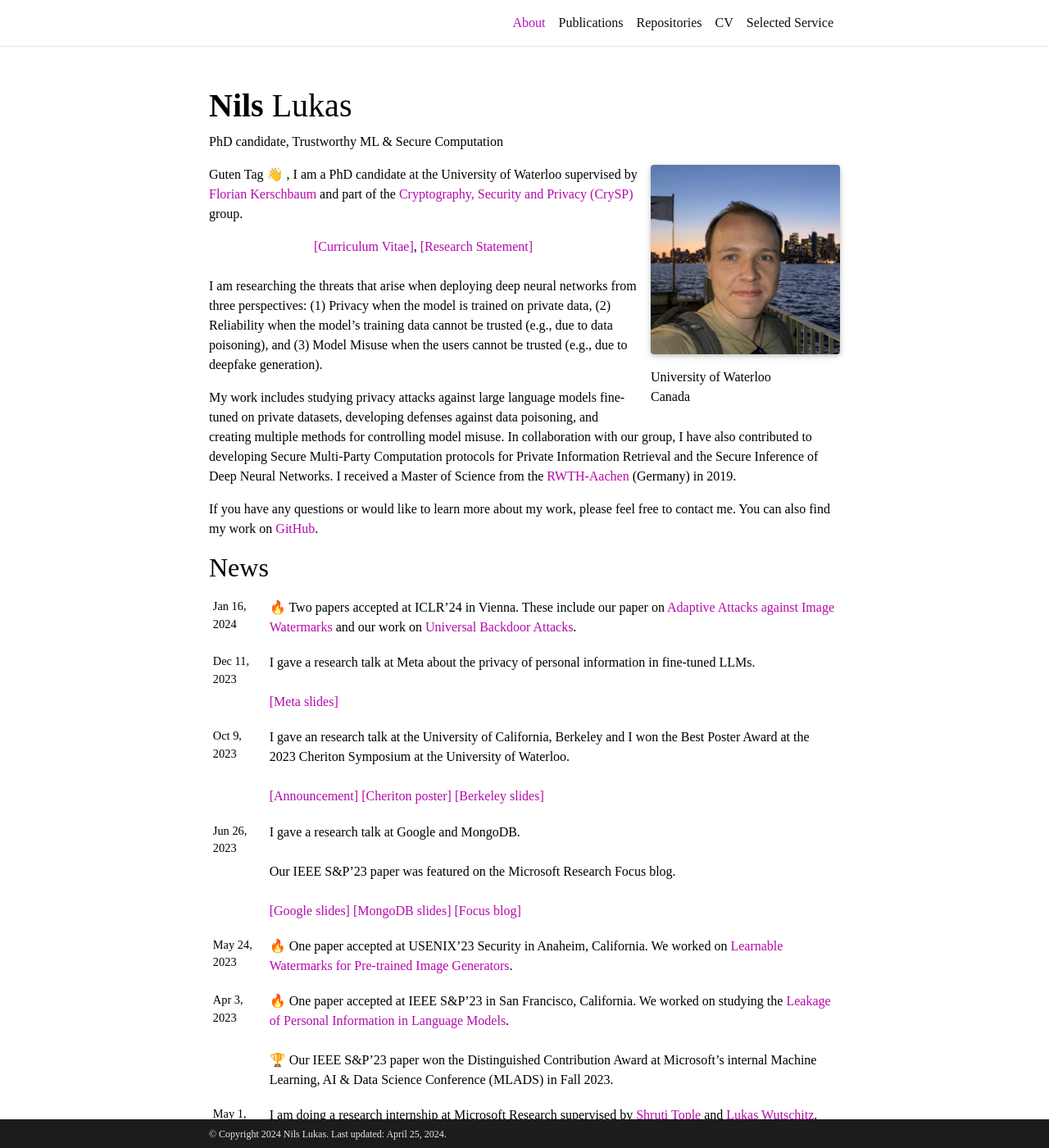
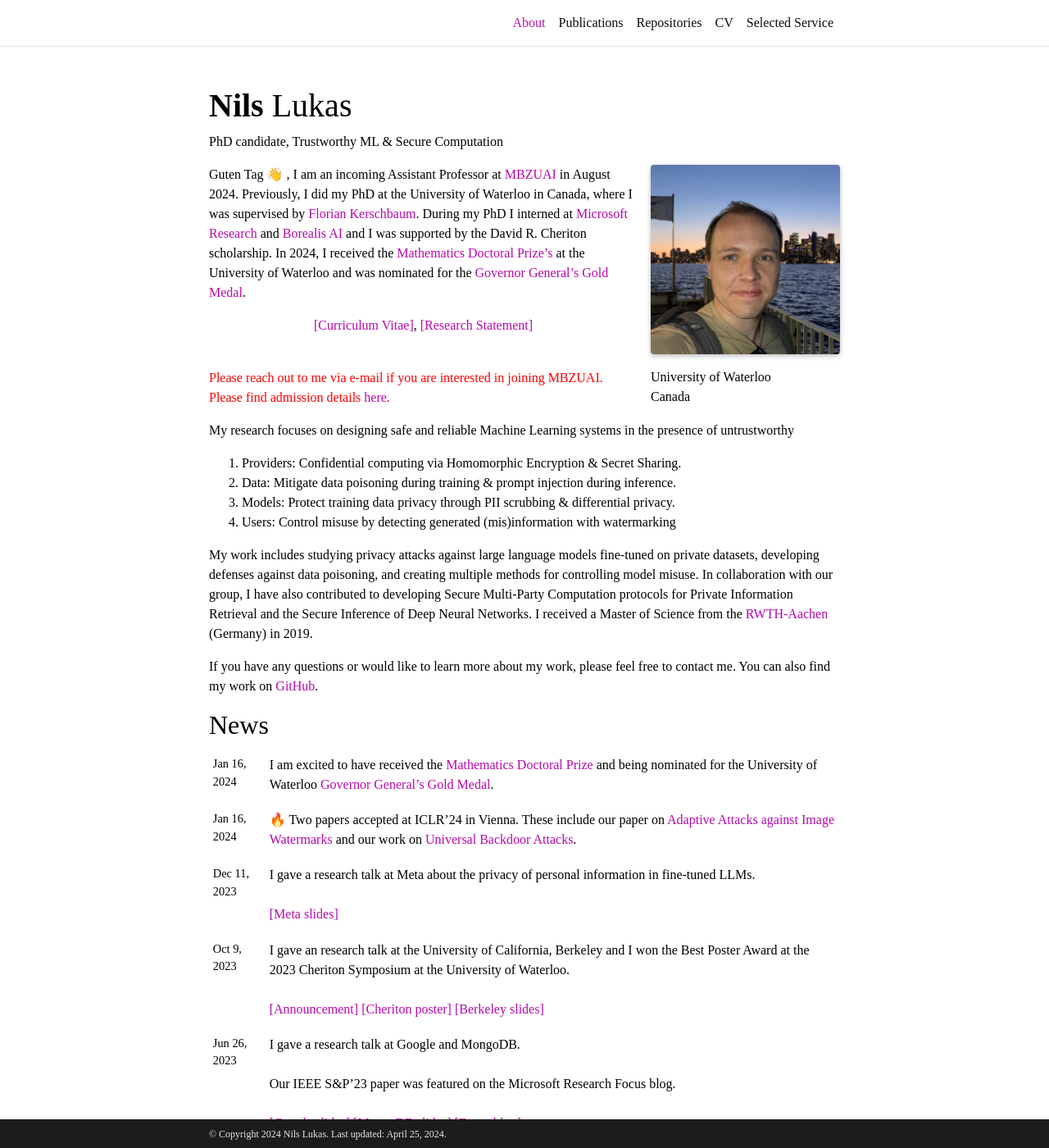
Before and after one commit to nilslukas/nilshendriklukas.github.io, a Jekyll site: the page built from _pages/about.md, in a window 1280 px wide and 1400 px high. Shown: the whole window at 82% size. Built offline with Jekyll 4.4.1, drawn with Linux system fonts in a browser that asks for light colours; full-size pictures stand in for the smaller copies a plugin makes; emoji names are drawn with the system emoji font; comment, search, counter and statistics services are not loaded; a style sheet for code colours, icons or effects is not loaded; some of the changed text lies outside the part shown.

Commit message:
announce

```diff
--- a/_pages/about.md
+++ b/_pages/about.md
@@ -18,16 +18,26 @@ social: true  # includes social icons at the bottom of the page
 ---
 
 Guten Tag :wave: ,
-I am a PhD candidate at the University of Waterloo supervised by <a href="https://cs.uwaterloo.ca/~fkerschb/">Florian Kerschbaum</a>
-and part of the <a href="https://crysp.uwaterloo.ca">Cryptography, Security and Privacy (CrySP)</a> group.
+I am an incoming Assistant Professor at <a href="https://mbzuai.ac.ae/">MBZUAI</a> in August 2024.
+Previously, I did my PhD at the University of Waterloo in Canada, where I was supervised by <a href="https://cs.uwaterloo.ca/~fkerschb/">Florian Kerschbaum</a>.
+During my PhD I interned at <a href="https://www.microsoft.com/en-us/research/group/privacy-preserving-machine-learning-innovation/publications/">Microsoft Research</a> and <a href="https://www.borealisai.com/">Borealis AI</a> and I was supported by the David R. Cheriton scholarship.
+In 2024, I received the <a href="https://cs.uwaterloo.ca/news/nils-lukas-receives-2024-mathematics-doctoral-prizes-top-honour">Mathematics Doctoral Prize’s</a> at the University of Waterloo and
+was nominated for the <a href="https://uwaterloo.ca/graduate-studies-postdoctoral-affairs/governor-generals-gold-medal-winners">Governor General’s Gold Medal</a>.
 <br>
 <div style="text-align: center;">
 <a href="https://nilslukas.github.io/assets/pdf/cv_nils_lukas.pdf">[Curriculum Vitae]</a>, <a href="https://nilslukas.github.io/assets/pdf/research_statement.pdf">[Research Statement]</a>
 </div>
 <br>
-I am researching the threats that arise when deploying deep neural networks from three perspectives: (1) **Privacy**
-when the model is trained on private data, (2) **Reliability** when the model's training data cannot be trusted
-(e.g., due to data poisoning), and (3) **Model Misuse** when the users cannot be trusted (e.g., due to deepfake generation).
+
+<b style="color: red;">Please reach out to me via e-mail if you are interested in joining MBZUAI.
+Please find admission details <a href="https://mbzuai.ac.ae/study/admission-process/">here</a>.</b>
+
+
+My research focuses on designing safe and reliable Machine Learning systems in the presence of untrustworthy
+1. <b>Providers:</b> Confidential computing via Homomorphic Encryption & Secret Sharing.
+2. <b>Data:</b> Mitigate data poisoning during training & prompt injection during inference.
+3. <b>Models:</b> Protect training data privacy through PII scrubbing & differential privacy.
+4. <b>Users:</b> Control misuse by detecting generated (mis)information with watermarking
 
 My work includes studying privacy attacks against large language models fine-tuned on private datasets, developing defenses against data poisoning, and creating multiple methods for controlling model misuse. In collaboration with our group, I have also contributed to developing Secure Multi-Party Computation protocols for Private Information Retrieval and the Secure Inference of Deep Neural Networks.
 I received a Master of Science from the <a href="https://www.rwth-aachen.de/go/id/a/?lidx=1">RWTH-Aachen</a> (Germany) in 2019.
```
Also changed, not shown: _news/announcement_13.md (added, +8 -0 lines), 1 other file.
